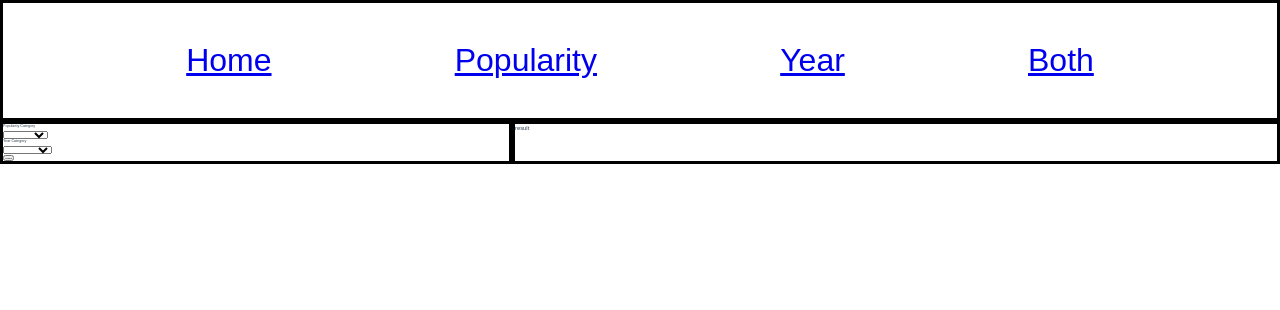
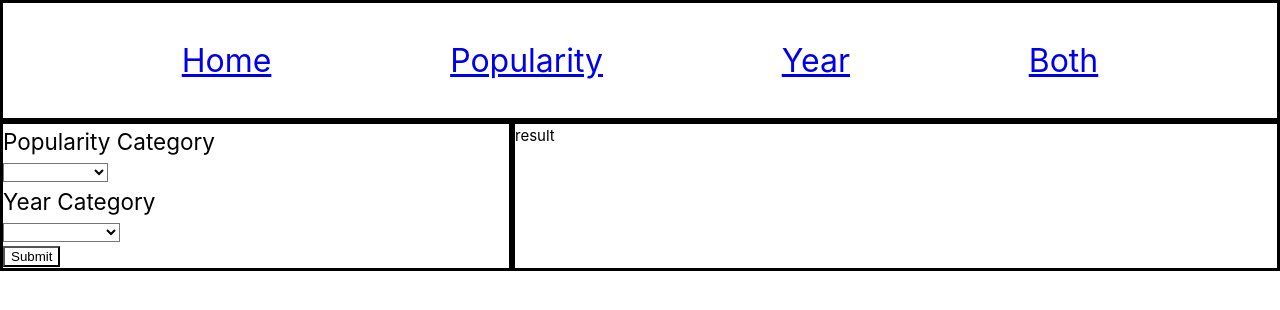
Before and after one commit to staten-island-tech/pd8-vue3-api-823, a Vue app in the folder vueapi823/: page /BothView in a window 1280 px wide. Shown: the top 310 px of the page. Built offline with nearby package versions, Linux system fonts and the light colour scheme.

Commit message:
Minor css changes.

```diff
--- a/vueapi823/src/views/BothView.vue
+++ b/vueapi823/src/views/BothView.vue
@@ -59,9 +59,7 @@ import HeadingTemplate from './HeadingTemplate.vue'
 html,
 body,
 * {
-  margin: 0;
-  padding: 0;
-  font-size: 62.5%;
-  font-family: 'Finlandica', sans-serif;
+  background-color: white;
+  color: black;
 }
 </style>
--- a/vueapi823/src/views/HomeView.vue
+++ b/vueapi823/src/views/HomeView.vue
@@ -35,6 +35,13 @@ onMounted(() => {
   margin-right: auto;
 }
 
+html,
+body,
+* {
+  background-color: white;
+  color: black;
+}
+
 /* .container {
   width: 80vw;
   margin: 30px auto;
--- a/vueapi823/src/views/PopularityView.vue
+++ b/vueapi823/src/views/PopularityView.vue
@@ -113,4 +113,11 @@ onMounted(() => {
   width: 60%;
   border: solid black;
 }
+
+html,
+body,
+* {
+  background-color: white;
+  color: black;
+}
 </style>
--- a/vueapi823/src/views/YearView.vue
+++ b/vueapi823/src/views/YearView.vue
@@ -39,6 +39,12 @@ import HeadingTemplate from './HeadingTemplate.vue'
   flex-wrap: wrap;
   justify-content: space-evenly;
 }
+html,
+body,
+* {
+  background-color: white;
+  color: black;
+}
 
 #selectionDiv {
   width: 40%;
```
